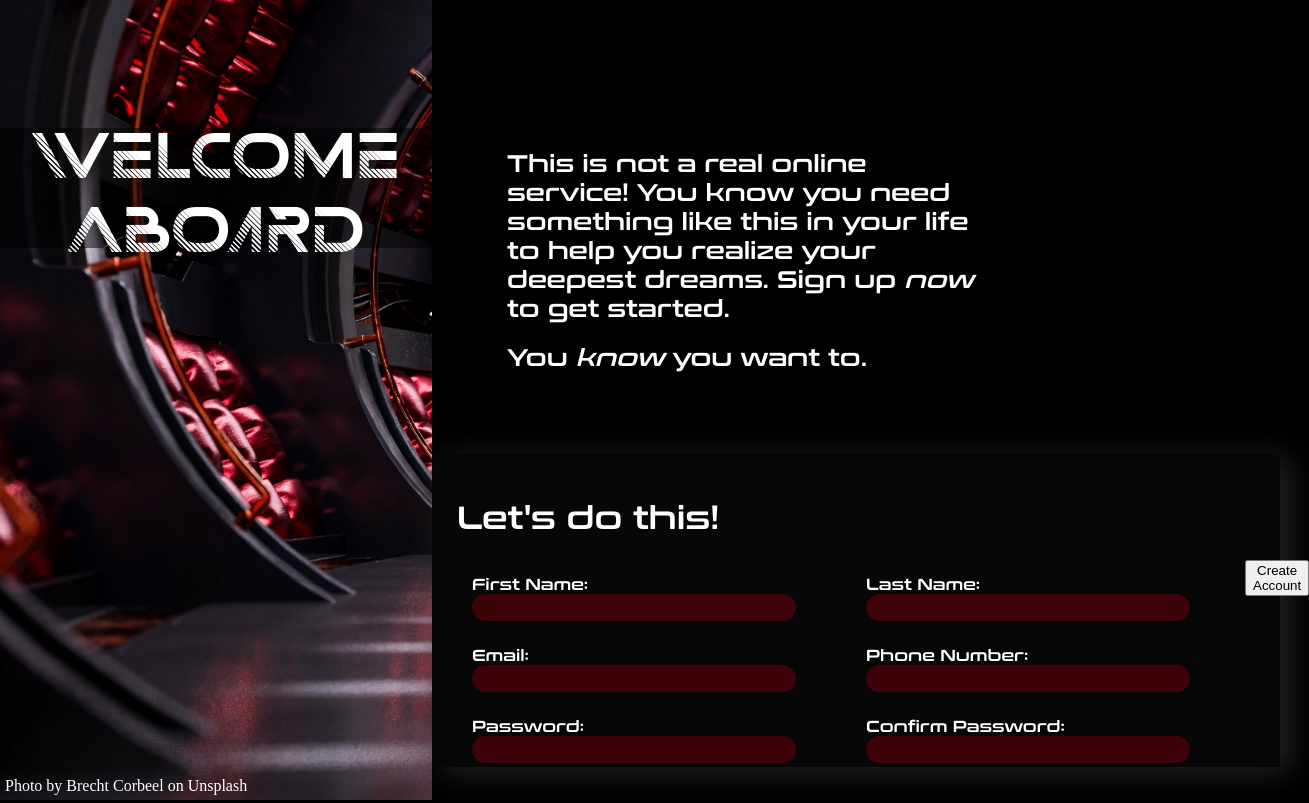
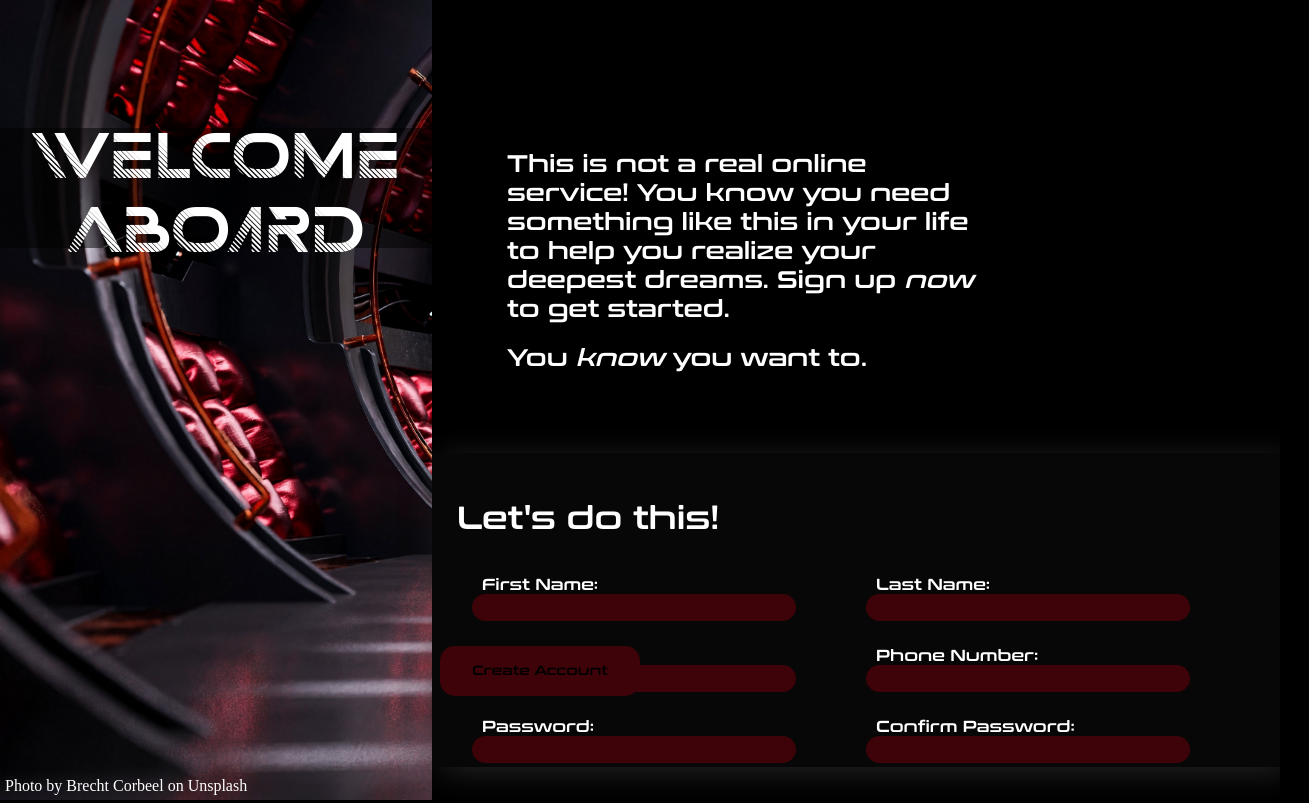
Before and after one commit to Quail58/sign_up_form, a plain HTML site: page index.html in a window 1280 px wide. Shown: the whole page, 1309 px wide, since content can reach past the window. Drawn offline with Linux system fonts and the light colour scheme; files whose address does not match are found by name.

Commit message:
Positioned submit button and labels

```diff
--- a/style.css
+++ b/style.css
@@ -108,3 +108,20 @@ input {
     color: white;
     border: 0px;
 }
+
+label {
+    padding-left: 10px;
+}
+
+button {
+    position: absolute;
+    z-index: 3;
+    background-color: #3d0309;
+    border: 0;
+    border-radius: 15px;
+    height: 50px;
+    width: 200px;
+    font-family: mySecondFont;
+    bottom: 13vh;
+    right: 50vw;
+}
```
